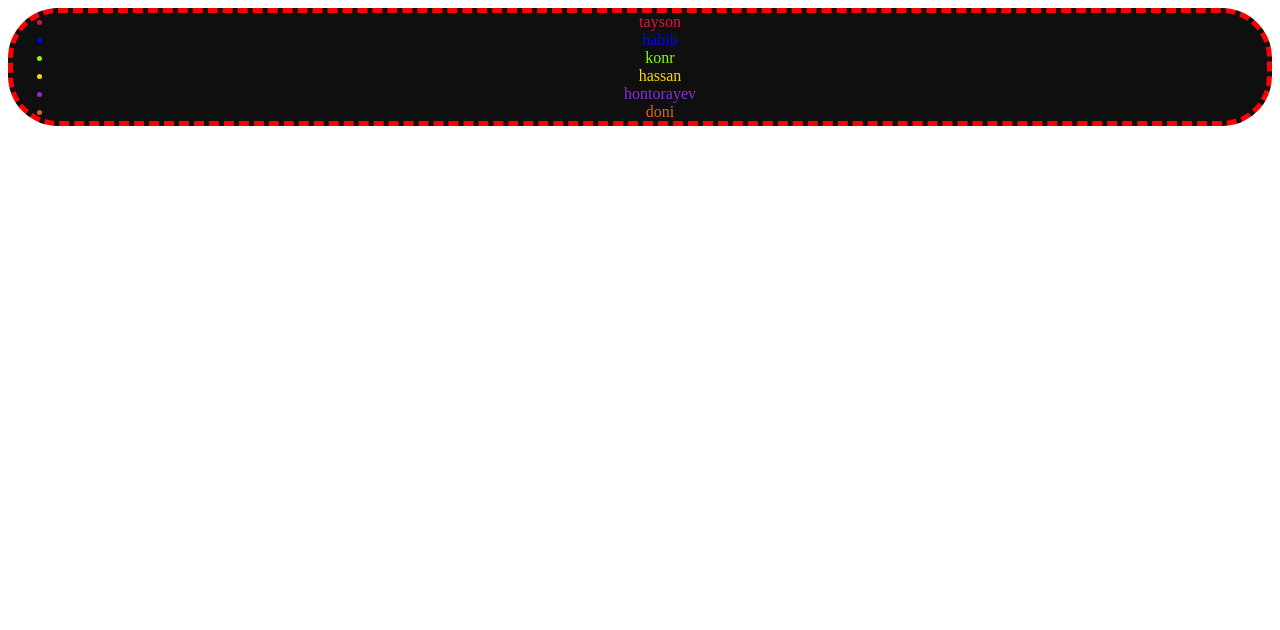
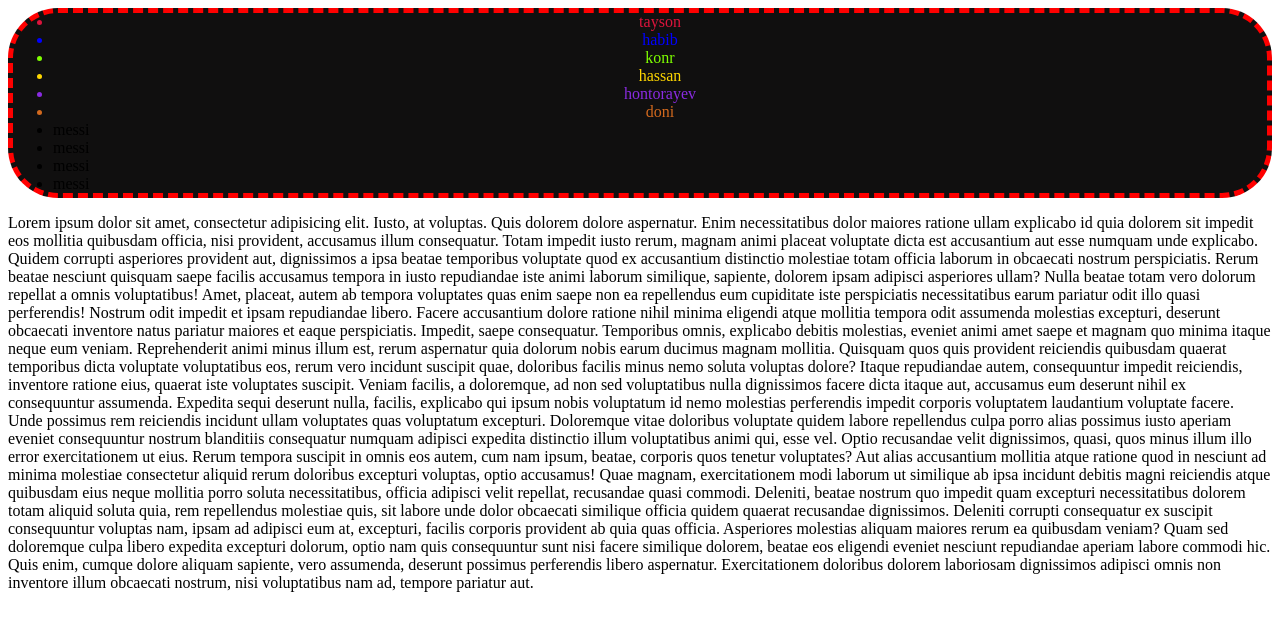
Before and after one commit to jokerUmar/yahshiroq-usul, a plain HTML site: page index.html in a window 1280 px wide. Drawn offline with Linux system fonts and the light colour scheme.

Commit message:
second comiit

```diff
--- a/index.html
+++ b/index.html
@@ -11,6 +11,67 @@
       <li class="hassan">hassan</li>
       <li class="hontorayev">hontorayev</li>
       <li class="doni">doni</li>
+      <li>messi</li>
+      <li>messi</li>
+      <li>messi</li>
+      <li>messi</li>
     </ul>
+    <p>
+      Lorem ipsum dolor sit amet, consectetur adipisicing elit. Iusto, at
+      voluptas. Quis dolorem dolore aspernatur. Enim necessitatibus dolor
+      maiores ratione ullam explicabo id quia dolorem sit impedit eos mollitia
+      quibusdam officia, nisi provident, accusamus illum consequatur. Totam
+      impedit iusto rerum, magnam animi placeat voluptate dicta est accusantium
+      aut esse numquam unde explicabo. Quidem corrupti asperiores provident aut,
+      dignissimos a ipsa beatae temporibus voluptate quod ex accusantium
+      distinctio molestiae totam officia laborum in obcaecati nostrum
+      perspiciatis. Rerum beatae nesciunt quisquam saepe facilis accusamus
+      tempora in iusto repudiandae iste animi laborum similique, sapiente,
+      dolorem ipsam adipisci asperiores ullam? Nulla beatae totam vero dolorum
+      repellat a omnis voluptatibus! Amet, placeat, autem ab tempora voluptates
+      quas enim saepe non ea repellendus eum cupiditate iste perspiciatis
+      necessitatibus earum pariatur odit illo quasi perferendis! Nostrum odit
+      impedit et ipsam repudiandae libero. Facere accusantium dolore ratione
+      nihil minima eligendi atque mollitia tempora odit assumenda molestias
+      excepturi, deserunt obcaecati inventore natus pariatur maiores et eaque
+      perspiciatis. Impedit, saepe consequatur. Temporibus omnis, explicabo
+      debitis molestias, eveniet animi amet saepe et magnam quo minima itaque
+      neque eum veniam. Reprehenderit animi minus illum est, rerum aspernatur
+      quia dolorum nobis earum ducimus magnam mollitia. Quisquam quos quis
+      provident reiciendis quibusdam quaerat temporibus dicta voluptate
+      voluptatibus eos, rerum vero incidunt suscipit quae, doloribus facilis
+      minus nemo soluta voluptas dolore? Itaque repudiandae autem, consequuntur
+      impedit reiciendis, inventore ratione eius, quaerat iste voluptates
+      suscipit. Veniam facilis, a doloremque, ad non sed voluptatibus nulla
+      dignissimos facere dicta itaque aut, accusamus eum deserunt nihil ex
+      consequuntur assumenda. Expedita sequi deserunt nulla, facilis, explicabo
+      qui ipsum nobis voluptatum id nemo molestias perferendis impedit corporis
+      voluptatem laudantium voluptate facere. Unde possimus rem reiciendis
+      incidunt ullam voluptates quas voluptatum excepturi. Doloremque vitae
+      doloribus voluptate quidem labore repellendus culpa porro alias possimus
+      iusto aperiam eveniet consequuntur nostrum blanditiis consequatur numquam
+      adipisci expedita distinctio illum voluptatibus animi qui, esse vel. Optio
+      recusandae velit dignissimos, quasi, quos minus illum illo error
+      exercitationem ut eius. Rerum tempora suscipit in omnis eos autem, cum nam
+      ipsum, beatae, corporis quos tenetur voluptates? Aut alias accusantium
+      mollitia atque ratione quod in nesciunt ad minima molestiae consectetur
+      aliquid rerum doloribus excepturi voluptas, optio accusamus! Quae magnam,
+      exercitationem modi laborum ut similique ab ipsa incidunt debitis magni
+      reiciendis atque quibusdam eius neque mollitia porro soluta
+      necessitatibus, officia adipisci velit repellat, recusandae quasi commodi.
+      Deleniti, beatae nostrum quo impedit quam excepturi necessitatibus dolorem
+      totam aliquid soluta quia, rem repellendus molestiae quis, sit labore unde
+      dolor obcaecati similique officia quidem quaerat recusandae dignissimos.
+      Deleniti corrupti consequatur ex suscipit consequuntur voluptas nam, ipsam
+      ad adipisci eum at, excepturi, facilis corporis provident ab quia quas
+      officia. Asperiores molestias aliquam maiores rerum ea quibusdam veniam?
+      Quam sed doloremque culpa libero expedita excepturi dolorum, optio nam
+      quis consequuntur sunt nisi facere similique dolorem, beatae eos eligendi
+      eveniet nesciunt repudiandae aperiam labore commodi hic. Quis enim, cumque
+      dolore aliquam sapiente, vero assumenda, deserunt possimus perferendis
+      libero aspernatur. Exercitationem doloribus dolorem laboriosam dignissimos
+      adipisci omnis non inventore illum obcaecati nostrum, nisi voluptatibus
+      nam ad, tempore pariatur aut.
+    </p>
   </body>
 </html>
```
